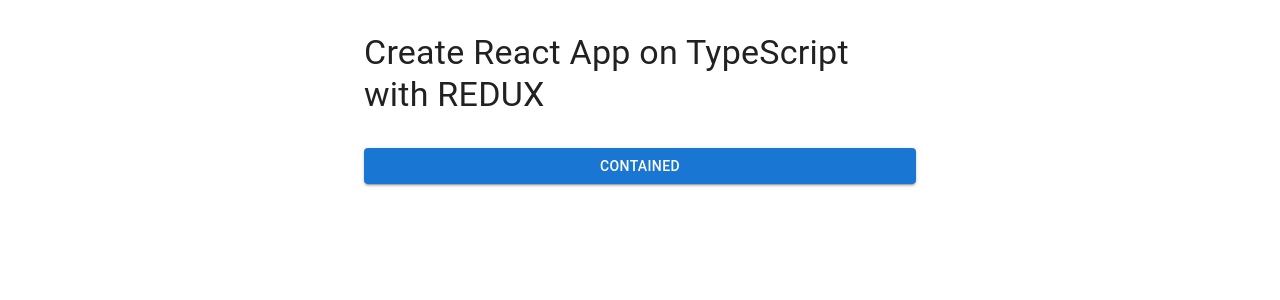
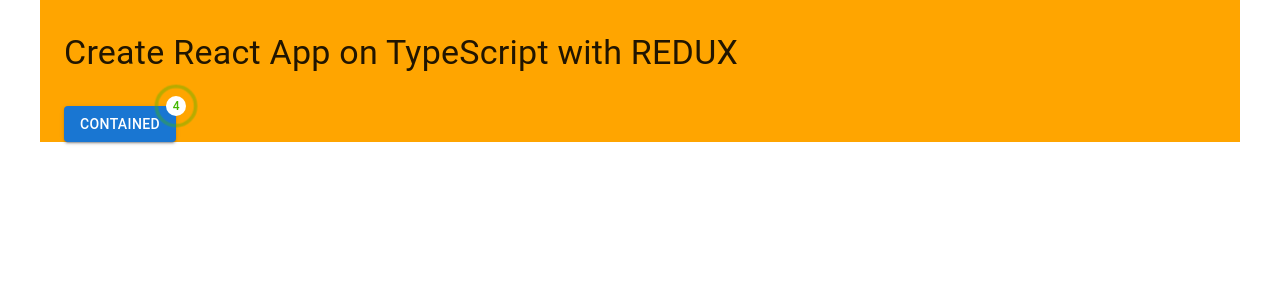
Before and after one commit to sardor2002uz/burak-react, a React (Create React App) app: page / in a window 1280 px wide. Shown: the top 300 px of the page. Built offline with nearby package versions, Linux system fonts and the light colour scheme.

Commit message:
fix: MUI cutomized integration

```diff
--- a/src/app/App.tsx
+++ b/src/app/App.tsx
@@ -2,18 +2,23 @@
 import "../css/app.css";
 import { Button, Container, Typography } from "@mui/material";
 import { Box, Stack } from "@mui/material";
+import { RippleBadge } from "./MaterialTheme/styled";
 
 
 function App() {
   return (
-    <Container maxWidth="sm">
+    <Container sx={{ background: "orange" }}>
       <Stack direction="column">
         <Box sx={{ my: 4 }}>
           <Typography variant="h4" component={"h4"}>
             Create React App on TypeScript with REDUX
           </Typography>
         </Box>
-        <Button variant="contained">Contained</Button>
+        <Box>
+          <RippleBadge badgeContent={4}>
+            <Button variant="contained">Contained</Button>
+          </RippleBadge>
+        </Box>
       </Stack>
     </Container>
   );
--- a/src/index.tsx
+++ b/src/index.tsx
@@ -6,8 +6,10 @@
 import reportWebVitals from "./reportWebVitals";
 import CssBaseline from '@mui/material/CssBaseline';
 import { ThemeProvider } from '@mui/material/styles';
-import theme from "./theme";
+import theme from "./app/MaterialTheme";
 import "./css/index.css";
+
+
 
 ReactDOM.render(
   <React.StrictMode>
--- a/src/theme.ts
+++ /dev/null
@@ -1,21 +0,0 @@
-import { createTheme } from "@mui/material/styles";
-import { red } from "@mui/material/colors";
-import { error } from 'console';
-
-// A custom theme for this app
-const theme = createTheme({
-    palette: {
-        primary: {
-            main: "#556cd6",
-        },
-        secondary: {
-            main: "#19857b",
-        },
-        error: {
-            main: red.A400,
-        },
-
-    },
-});
-
-export default theme;
```
